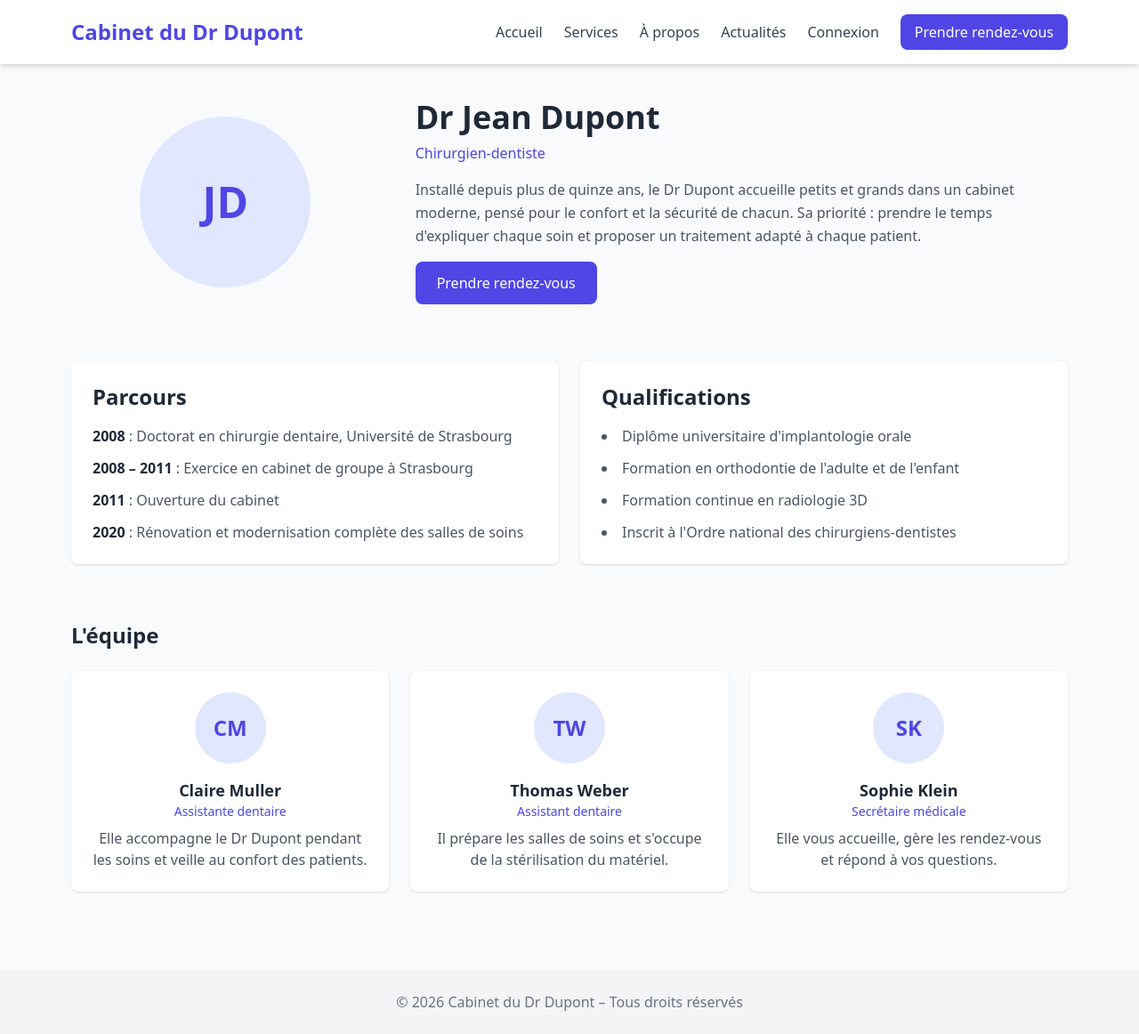
After one commit to Mberben/cabinet-dupont, a PHP site: page /index.php?page=about in a window 1280 px wide. The commit adds this page. Shown: the whole page at 89% size. Run offline with PHP 8.4, Linux system fonts and the light colour scheme; some libraries are stand-ins or nearby versions.

Commit message:
Page À propos

```diff
--- a/controllers/PostsController.php
+++ b/controllers/PostsController.php
@@ -31,6 +31,12 @@ class PostsController {
         require __DIR__ . '/../views/services.php';
     }
 
+        // Page À propos : présentation du Dr Dupont et de son équipe (contenu fixe)
+    public function about()
+    {
+        require __DIR__ . '/../views/about.php';
+    }
+
     // Page Actualités : liste de toutes les actualités
     public function newsList()
     {
--- a/index.php
+++ b/index.php
@@ -105,6 +105,8 @@ else if($page === 'logout') {
     $adminController->updateAppointmentValid();
 } else if ($page === 'my-appointments') {
     $appointmentsController->myAppointments();
+} else if ($page === 'about') {
+    $postsController->about();
 } else {
     http_response_code(404);
     echo "Page introuvable";
--- /dev/null
+++ b/views/about.php
@@ -0,0 +1,74 @@
+<?php include 'header.php'; ?>
+
+<?php
+  // L'équipe du cabinet : un tableau facile à modifier, affiché par une boucle
+  $team = [
+      ['name' => 'Claire Muller',  'role' => 'Assistante dentaire', 'text' => 'Elle accompagne le Dr Dupont pendant les soins et veille au confort des patients.'],
+      ['name' => 'Thomas Weber',   'role' => 'Assistant dentaire',  'text' => 'Il prépare les salles de soins et s\'occupe de la stérilisation du matériel.'],
+      ['name' => 'Sophie Klein',   'role' => 'Secrétaire médicale', 'text' => 'Elle vous accueille, gère les rendez-vous et répond à vos questions.'],
+  ];
+?>
+
+<?php // Présentation du Dr Dupont ?>
+<section class="grid md:grid-cols-3 gap-10 items-center mb-16">
+  <?php // Avatar avec les initiales, faute de photo ; aria-hidden car purement décoratif ?>
+  <div class="flex justify-center">
+    <div class="w-48 h-48 rounded-full bg-indigo-100 text-indigo-600 flex items-center justify-center text-5xl font-bold" aria-hidden="true">JD</div>
+  </div>
+
+  <div class="md:col-span-2">
+    <h1 class="text-4xl font-bold mb-2">Dr Jean Dupont</h1>
+    <p class="text-indigo-600 font-medium mb-4">Chirurgien-dentiste</p>
+    <p class="text-gray-600 leading-relaxed mb-4">
+      Installé depuis plus de quinze ans, le Dr Dupont accueille petits et grands dans un cabinet moderne,
+      pensé pour le confort et la sécurité de chacun. Sa priorité : prendre le temps d'expliquer chaque soin
+      et proposer un traitement adapté à chaque patient.
+    </p>
+    <a href="index.php?page=appointment" class="inline-block bg-indigo-600 text-white px-6 py-3 rounded-lg hover:bg-indigo-700">Prendre rendez-vous</a>
+  </div>
+</section>
+
+<?php // Parcours et qualifications ?>
+<section class="grid md:grid-cols-2 gap-6 mb-16">
+  <div class="bg-white p-6 rounded-lg shadow">
+    <h2 class="text-2xl font-bold mb-4">Parcours</h2>
+    <ul class="space-y-3 text-gray-600">
+      <li><strong class="text-gray-800">2008</strong> : Doctorat en chirurgie dentaire, Université de Strasbourg</li>
+      <li><strong class="text-gray-800">2008 – 2011</strong> : Exercice en cabinet de groupe à Strasbourg</li>
+      <li><strong class="text-gray-800">2011</strong> : Ouverture du cabinet</li>
+      <li><strong class="text-gray-800">2020</strong> : Rénovation et modernisation complète des salles de soins</li>
+    </ul>
+  </div>
+
+  <div class="bg-white p-6 rounded-lg shadow">
+    <h2 class="text-2xl font-bold mb-4">Qualifications</h2>
+    <ul class="space-y-3 text-gray-600 list-disc list-inside">
+      <li>Diplôme universitaire d'implantologie orale</li>
+      <li>Formation en orthodontie de l'adulte et de l'enfant</li>
+      <li>Formation continue en radiologie 3D</li>
+      <li>Inscrit à l'Ordre national des chirurgiens-dentistes</li>
+    </ul>
+  </div>
+</section>
+
+<?php // L'équipe ?>
+<section>
+  <h2 class="text-2xl font-bold mb-6">L'équipe</h2>
+  <div class="grid sm:grid-cols-2 lg:grid-cols-3 gap-6">
+    <?php foreach ($team as $member) { ?>
+      <article class="bg-white p-6 rounded-lg shadow text-center">
+        <?php
+          // Initiales : première lettre du prénom et du nom
+          $parts = explode(' ', $member['name']);
+          $initials = mb_substr($parts[0], 0, 1) . mb_substr($parts[1] ?? '', 0, 1);
+        ?>
+        <div class="w-20 h-20 mx-auto mb-4 rounded-full bg-indigo-100 text-indigo-600 flex items-center justify-center text-2xl font-bold" aria-hidden="true"><?= $initials ?></div>
+        <h3 class="font-semibold text-lg"><?= $member['name'] ?></h3>
+        <p class="text-indigo-600 text-sm mb-2"><?= $member['role'] ?></p>
+        <p class="text-gray-600"><?= $member['text'] ?></p>
+      </article>
+    <?php } ?>
+  </div>
+</section>
+
+<?php include 'footer.php'; ?>
```
